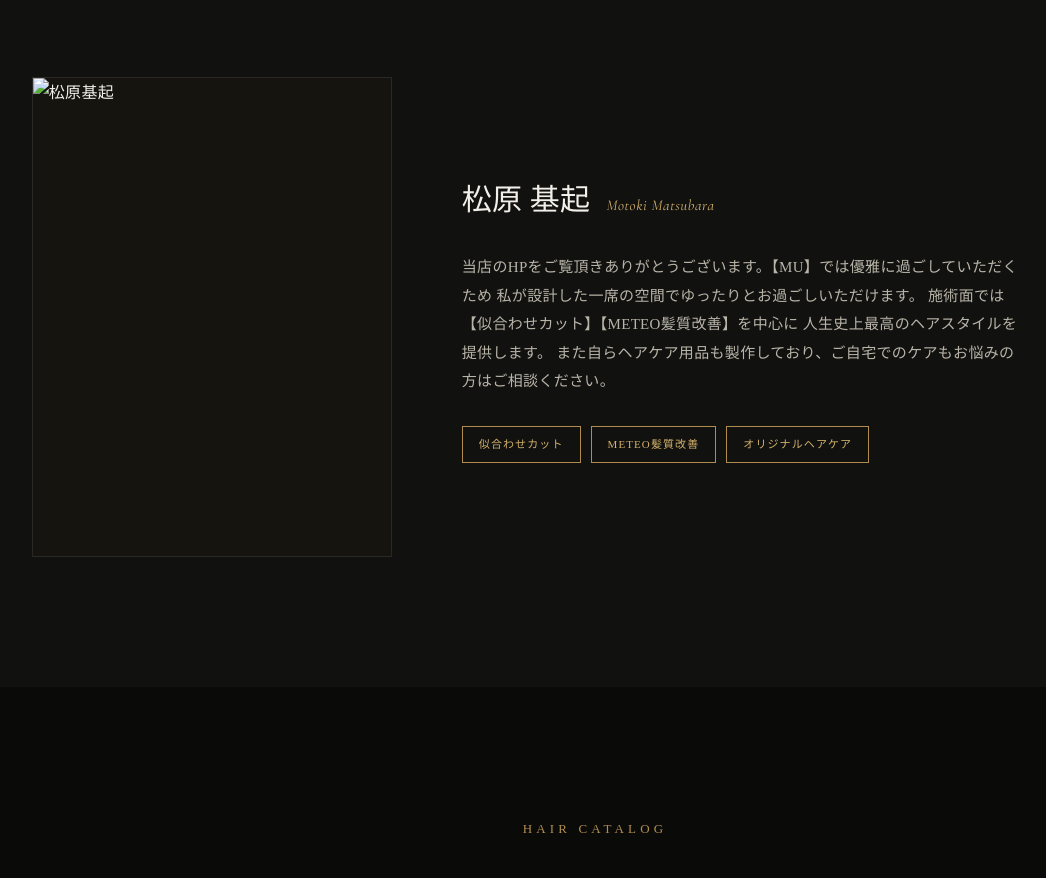
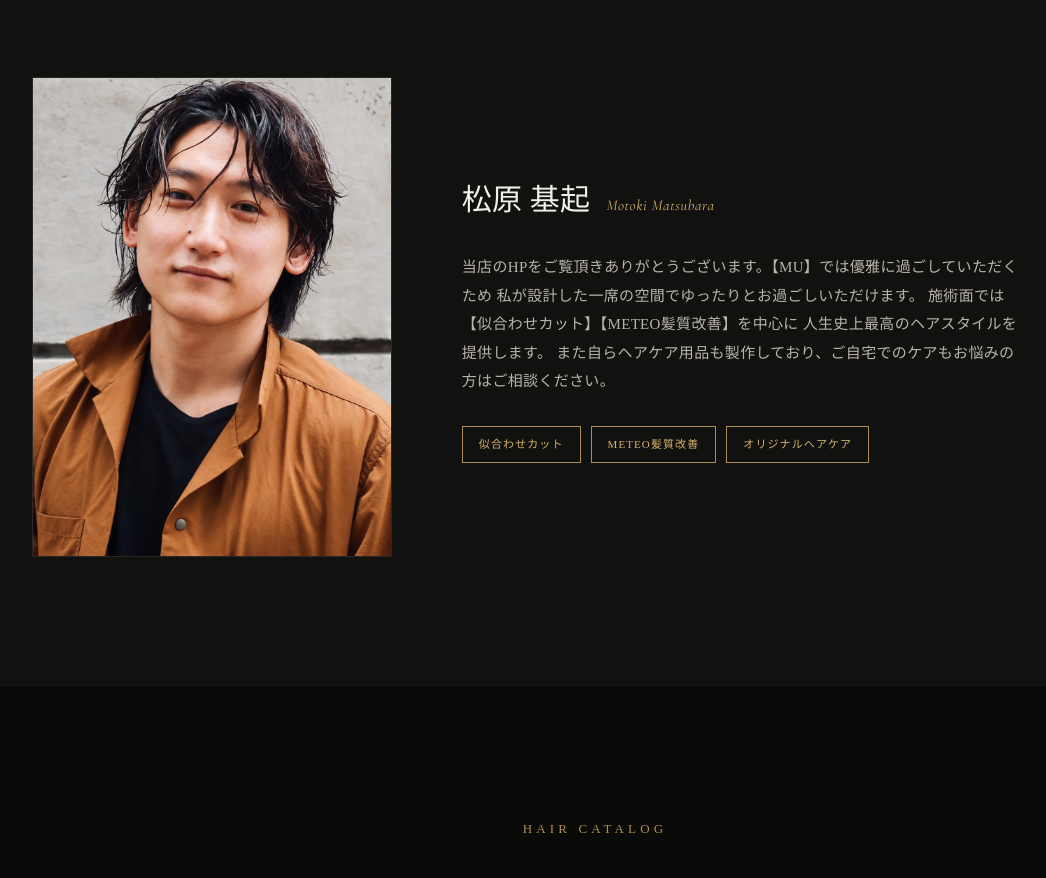
Before and after one commit to unfold20230525-netizen/mu-salon-hp, a plain HTML site: page index.html in a window 1280 px wide. Shown: the part 4011-4889 px from the top of the page, without its empty margins (45-1091 px from the left). Drawn offline with Linux system fonts and the light colour scheme; a web font is replaced by a local one.

Commit message:
スタイリスト画像パスをjpgに修正

```diff
--- a/index.html
+++ b/index.html
@@ -184,7 +184,7 @@
 
     <div class="staff-card reveal">
       <div class="staff-photo">
-        <img src="assets/images/staff/matsubara.png" alt="松原基起">
+        <img src="assets/images/staff/matsubara.jpg" alt="松原基起">
       </div>
       <div class="staff-text">
         <h3 class="staff-name">松原 基起<span class="staff-name-en">Motoki Matsubara</span></h3>
```
